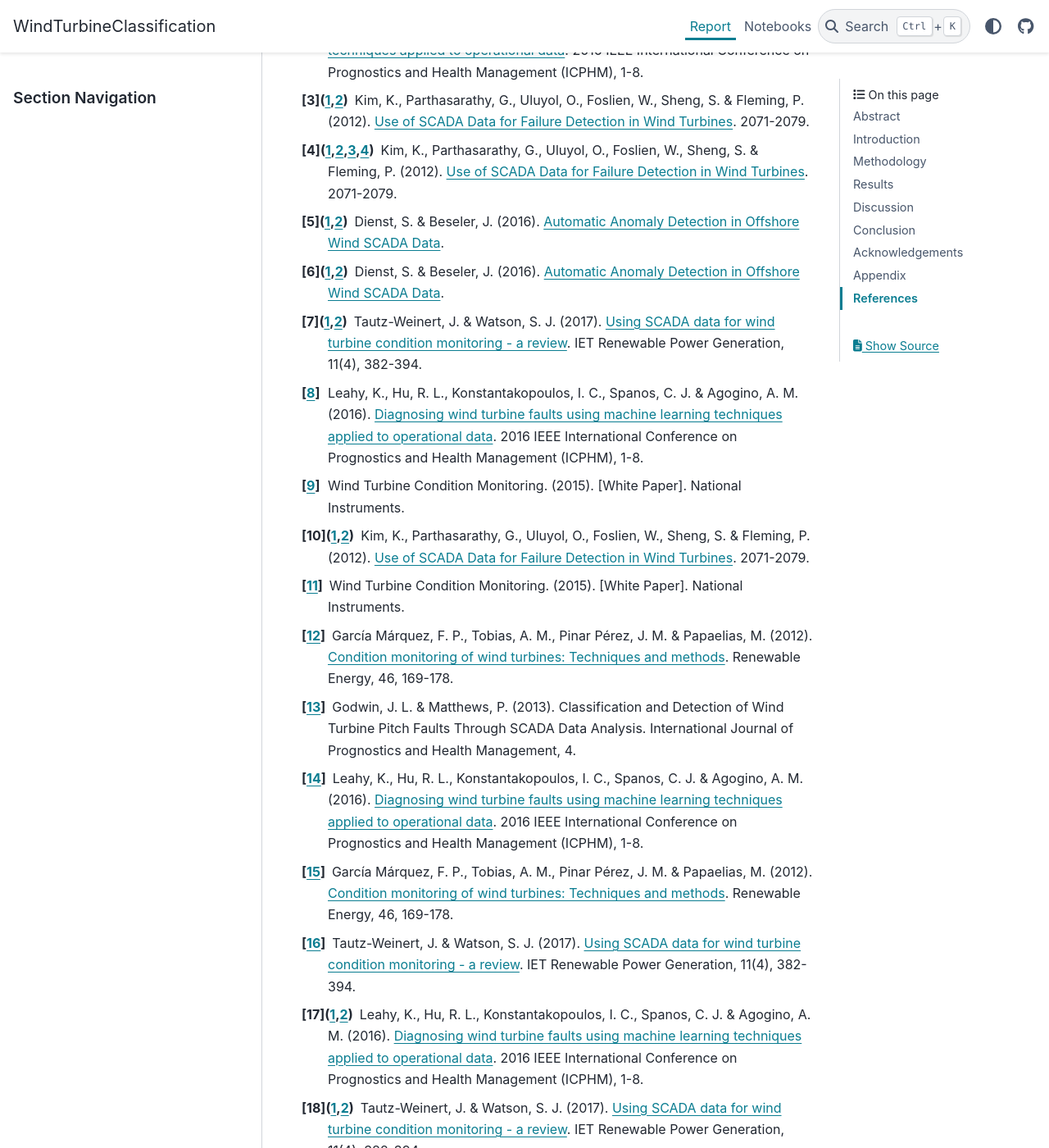
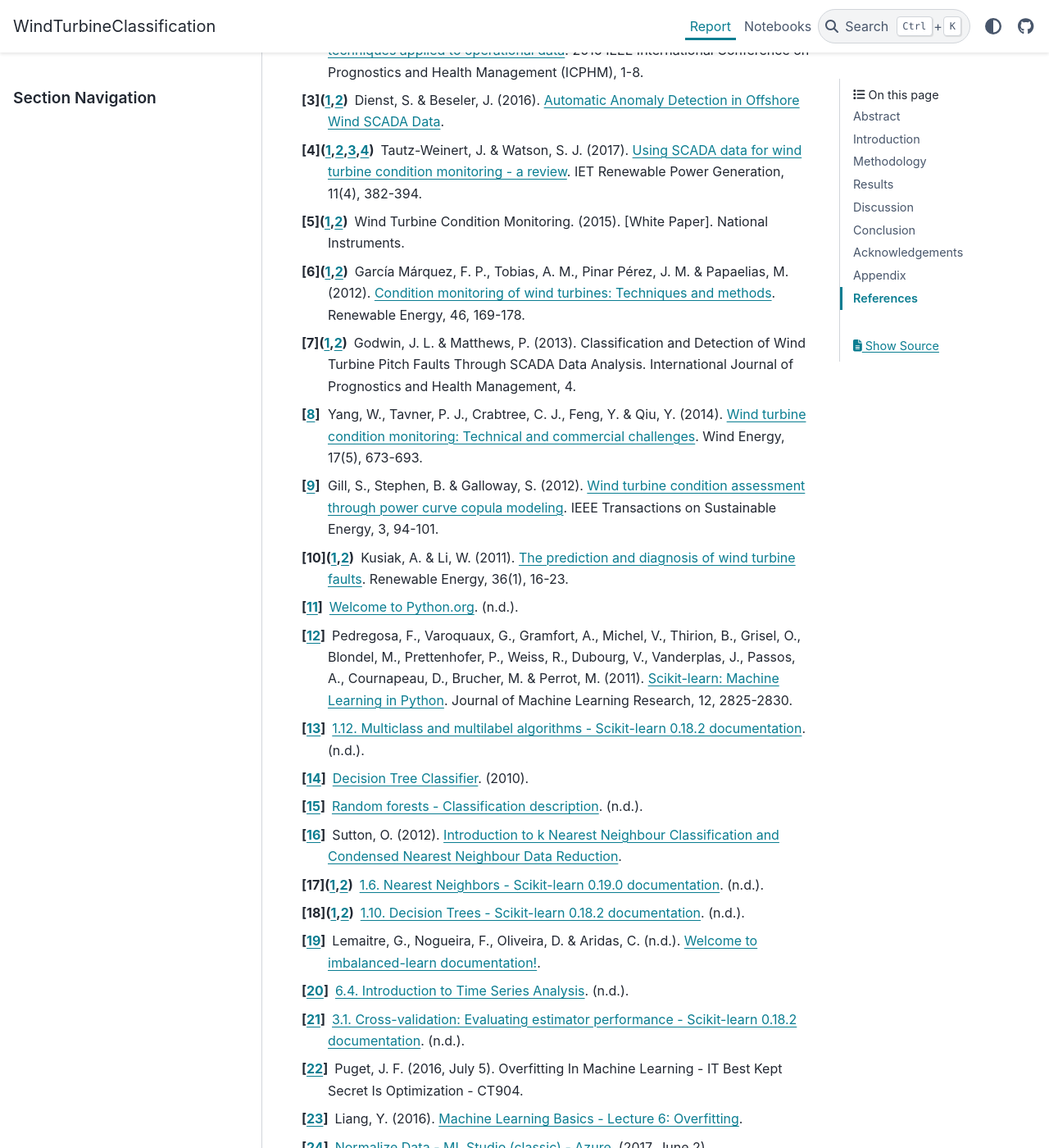
Before and after one commit to nmstreethran/WindTurbineClassification, a Sphinx documentation site: the page built from docs/report.rst, in a window 1280 px wide and 1400 px high, scrolled down 33956 px. Shown: the whole window at 82% size. Built offline with Sphinx 7.4.7 and the PyData theme 0.15.4, drawn with Linux system fonts in a browser that asks for light colours; some of the changed text lies outside the part shown.

Commit message:
fix references

```diff
--- a/docs/conf.py
+++ b/docs/conf.py
@@ -39,7 +39,7 @@ html_title = project
 
 html_theme = "pydata_sphinx_theme"
 
-html_static_path = ["_static"]
+# html_static_path = ["_static"]
 
 html_theme_options = {
     "icon_links": [
--- a/docs/report.rst
+++ b/docs/report.rst
@@ -1090,207 +1090,74 @@ transitions from red (lower scores) to yellow (intermediate) to green
 References
 ----------
 
-.. [1]
-   Kim, K., Parthasarathy, G., Uluyol, O., Foslien, W., Sheng, S. &
-   Fleming, P. (2012). `Use of SCADA Data for Failure Detection in Wind
-   Turbines <https://doi.org/10.1115/ES2011-54243>`__. 2071-2079.
+.. [1] Kim, K., Parthasarathy, G., Uluyol, O., Foslien, W., Sheng, S. & Fleming, P. (2012). `Use of SCADA Data for Failure Detection in Wind Turbines <https://doi.org/10.1115/ES2011-54243>`__. 2071-2079.
 
-.. [2]
-   Leahy, K., Hu, R. L., Konstantakopoulos, I. C., Spanos, C. J. &
-   Agogino, A. M. (2016). `Diagnosing wind turbine faults using machine
-   learning techniques applied to operational
-   data <https://doi.org/10.1109/ICPHM.2016.7542860>`__. 2016 IEEE
-   International Conference on Prognostics and Health Management
-   (ICPHM), 1-8.
+.. [2] Leahy, K., Hu, R. L., Konstantakopoulos, I. C., Spanos, C. J. & Agogino, A. M. (2016). `Diagnosing wind turbine faults using machine learning techniques applied to operational data <https://doi.org/10.1109/ICPHM.2016.7542860>`__. 2016 IEEE International Conference on Prognostics and Health Management (ICPHM), 1-8.
 
-.. [3]
-   Kim, K., Parthasarathy, G., Uluyol, O., Foslien, W., Sheng, S. &
-   Fleming, P. (2012). `Use of SCADA Data for Failure Detection in Wind
-   Turbines <https://doi.org/10.1115/ES2011-54243>`__. 2071-2079.
+.. [3] Dienst, S. & Beseler, J. (2016). `Automatic Anomaly Detection in Offshore Wind SCADA Data <https://windeurope.org/summit2016/conference/submit-an-abstract/pdf/626738292593.pdf>`__.
 
-.. [4]
-   Kim, K., Parthasarathy, G., Uluyol, O., Foslien, W., Sheng, S. &
-   Fleming, P. (2012). `Use of SCADA Data for Failure Detection in Wind
-   Turbines <https://doi.org/10.1115/ES2011-54243>`__. 2071-2079.
+.. [4] Tautz-Weinert, J. & Watson, S. J. (2017). `Using SCADA data for wind turbine condition monitoring - a review <https://doi.org/10.1049/iet-rpg.2016.0248>`__. IET Renewable Power Generation, 11(4), 382-394.
 
-.. [5]
-   Dienst, S. & Beseler, J. (2016). `Automatic Anomaly Detection in
-   Offshore Wind SCADA
-   Data <https://windeurope.org/summit2016/conference/submit-an-abstract/pdf/626738292593.pdf>`__.
+.. [5] Wind Turbine Condition Monitoring. (2015). [White Paper]. National Instruments.
 
-.. [6]
-   Dienst, S. & Beseler, J. (2016). `Automatic Anomaly Detection in
-   Offshore Wind SCADA
-   Data <https://windeurope.org/summit2016/conference/submit-an-abstract/pdf/626738292593.pdf>`__.
+.. [6] García Márquez, F. P., Tobias, A. M., Pinar Pérez, J. M. & Papaelias, M. (2012). `Condition monitoring of wind turbines: Techniques and methods <https://doi.org/10.1016/j.renene.2012.03.003>`__. Renewable Energy, 46, 169-178.
 
-.. [7]
-   Tautz-Weinert, J. & Watson, S. J. (2017). `Using SCADA data for wind
-   turbine condition monitoring - a
-   review <https://doi.org/10.1049/iet-rpg.2016.0248>`__. IET Renewable
-   Power Generation, 11(4), 382-394.
+.. [7] Godwin, J. L. & Matthews, P. (2013). Classification and Detection of Wind Turbine Pitch Faults Through SCADA Data Analysis. International Journal of Prognostics and Health Management, 4.
 
-.. [8]
-   Leahy, K., Hu, R. L., Konstantakopoulos, I. C., Spanos, C. J. &
-   Agogino, A. M. (2016). `Diagnosing wind turbine faults using machine
-   learning techniques applied to operational
-   data <https://doi.org/10.1109/ICPHM.2016.7542860>`__. 2016 IEEE
-   International Conference on Prognostics and Health Management
-   (ICPHM), 1-8.
+.. [8] Yang, W., Tavner, P. J., Crabtree, C. J., Feng, Y. & Qiu, Y. (2014). `Wind turbine condition monitoring: Technical and commercial challenges <https://doi.org/10.1002/we.1508>`__. Wind Energy, 17(5), 673-693.
 
-.. [9]
-   Wind Turbine Condition Monitoring. (2015). [White Paper]. National
-   Instruments.
+.. [9] Gill, S., Stephen, B. & Galloway, S. (2012). `Wind turbine condition assessment through power curve copula modeling <https://doi.org/10.1109/TSTE.2011.2167164>`__. IEEE Transactions on Sustainable Energy, 3, 94-101.
 
-.. [10]
-   Kim, K., Parthasarathy, G., Uluyol, O., Foslien, W., Sheng, S. &
-   Fleming, P. (2012). `Use of SCADA Data for Failure Detection in Wind
-   Turbines <https://doi.org/10.1115/ES2011-54243>`__. 2071-2079.
+.. [10] Kusiak, A. & Li, W. (2011). `The prediction and diagnosis of wind turbine faults <https://doi.org/10.1016/j.renene.2010.05.014>`__. Renewable Energy, 36(1), 16-23.
 
-.. [11]
-   Wind Turbine Condition Monitoring. (2015). [White Paper]. National
-   Instruments.
+.. [11] `Welcome to Python.org <https://www.python.org/>`__. (n.d.).
 
-.. [12]
-   García Márquez, F. P., Tobias, A. M., Pinar Pérez, J. M. & Papaelias,
-   M. (2012). `Condition monitoring of wind turbines: Techniques and
-   methods <https://doi.org/10.1016/j.renene.2012.03.003>`__. Renewable
-   Energy, 46, 169-178.
+.. [12] Pedregosa, F., Varoquaux, G., Gramfort, A., Michel, V., Thirion, B., Grisel, O., Blondel, M., Prettenhofer, P., Weiss, R., Dubourg, V., Vanderplas, J., Passos, A., Cournapeau, D., Brucher, M. & Perrot, M. (2011). `Scikit-learn: Machine Learning in Python <https://jmlr.org/papers/volume12/pedregosa11a/pedregosa11a.pdf>`__. Journal of Machine Learning Research, 12, 2825-2830.
 
-.. [13]
-   Godwin, J. L. & Matthews, P. (2013). Classification and Detection of
-   Wind Turbine Pitch Faults Through SCADA Data Analysis. International
-   Journal of Prognostics and Health Management, 4.
+.. [13] `1.12. Multiclass and multilabel algorithms - Scikit-learn 0.18.2 documentation <https://scikit-learn.org/0.18/modules/multiclass.html>`__. (n.d.).
 
-.. [14]
-   Leahy, K., Hu, R. L., Konstantakopoulos, I. C., Spanos, C. J. &
-   Agogino, A. M. (2016). `Diagnosing wind turbine faults using machine
-   learning techniques applied to operational
-   data <https://doi.org/10.1109/ICPHM.2016.7542860>`__. 2016 IEEE
-   International Conference on Prognostics and Health Management
-   (ICPHM), 1-8.
+.. [14] `Decision Tree Classifier <http://mines.humanoriented.com/classes/2010/fall/csci568/portfolio_exports/lguo/decisionTree.html>`__. (2010).
 
-.. [15]
-   García Márquez, F. P., Tobias, A. M., Pinar Pérez, J. M. & Papaelias,
-   M. (2012). `Condition monitoring of wind turbines: Techniques and
-   methods <https://doi.org/10.1016/j.renene.2012.03.003>`__. Renewable
-   Energy, 46, 169-178.
+.. [15] `Random forests - Classification description <https://www.stat.berkeley.edu/~breiman/RandomForests/cc_home.htm>`__. (n.d.).
 
-.. [16]
-   Tautz-Weinert, J. & Watson, S. J. (2017). `Using SCADA data for wind
-   turbine condition monitoring - a
-   review <https://doi.org/10.1049/iet-rpg.2016.0248>`__. IET Renewable
-   Power Generation, 11(4), 382-394.
+.. [16] Sutton, O. (2012). `Introduction to k Nearest Neighbour Classification and Condensed Nearest Neighbour Data Reduction <http://www.math.le.ac.uk/people/ag153/homepage/KNN/OliverKNN_Talk.pdf>`__.
 
-.. [17]
-   Leahy, K., Hu, R. L., Konstantakopoulos, I. C., Spanos, C. J. &
-   Agogino, A. M. (2016). `Diagnosing wind turbine faults using machine
-   learning techniques applied to operational
-   data <https://doi.org/10.1109/ICPHM.2016.7542860>`__. 2016 IEEE
-   International Conference on Prognostics and Health Management
-   (ICPHM), 1-8.
+.. [17] `1.6. Nearest Neighbors - Scikit-learn 0.19.0 documentation <https://scikit-learn.org/0.19/modules/neighbors.html>`__. (n.d.).
 
-.. [18]
-   Tautz-Weinert, J. & Watson, S. J. (2017). `Using SCADA data for wind
-   turbine condition monitoring - a
-   review <https://doi.org/10.1049/iet-rpg.2016.0248>`__. IET Renewable
-   Power Generation, 11(4), 382-394.
+.. [18] `1.10. Decision Trees - Scikit-learn 0.18.2 documentation <https://scikit-learn.org/0.18/modules/tree.html>`__. (n.d.).
 
-.. [19]
-   Tautz-Weinert, J. & Watson, S. J. (2017). `Using SCADA data for wind
-   turbine condition monitoring - a
-   review <https://doi.org/10.1049/iet-rpg.2016.0248>`__. IET Renewable
-   Power Generation, 11(4), 382-394.
+.. [19] Lemaitre, G., Nogueira, F., Oliveira, D. & Aridas, C. (n.d.). `Welcome to imbalanced-learn documentation! <https://imbalanced-learn.org/stable/>`__.
 
-.. [20]
-   Yang, W., Tavner, P. J., Crabtree, C. J., Feng, Y. & Qiu, Y. (2014).
-   `Wind turbine condition monitoring: Technical and commercial
-   challenges <https://doi.org/10.1002/we.1508>`__. Wind Energy, 17(5),
-   673-693.
+.. [20] `6.4. Introduction to Time Series Analysis <https://www.itl.nist.gov/div898/handbook/pmc/section4/pmc4.htm>`__. (n.d.).
 
-.. [21]
-   Leahy, K., Hu, R. L., Konstantakopoulos, I. C., Spanos, C. J. &
-   Agogino, A. M. (2016). `Diagnosing wind turbine faults using machine
-   learning techniques applied to operational
-   data <https://doi.org/10.1109/ICPHM.2016.7542860>`__. 2016 IEEE
-   International Conference on Prognostics and Health Management
-   (ICPHM), 1-8.
+.. [21] `3.1. Cross-validation: Evaluating estimator performance - Scikit-learn 0.18.2 documentation <https://scikit-learn.org/0.18/modules/cross_validation.html>`__. (n.d.).
 
-.. [22]
-   Gill, S., Stephen, B. & Galloway, S. (2012). `Wind turbine condition
-   assessment through power curve copula
-   modeling <https://doi.org/10.1109/TSTE.2011.2167164>`__. IEEE
-   Transactions on Sustainable Energy, 3, 94-101.
+.. [22] Puget, J. F. (2016, July 5). Overfitting In Machine Learning - IT Best Kept Secret Is Optimization - CT904.
 
-.. [23]
-   Kusiak, A. & Li, W. (2011). `The prediction and diagnosis of wind
-   turbine faults <https://doi.org/10.1016/j.renene.2010.05.014>`__.
-   Renewable Energy, 36(1), 16-23.
+.. [23] Liang, Y. (2016). `Machine Learning Basics - Lecture 6: Overfitting <https://www.cs.princeton.edu/courses/archive/spring16/cos495/slides/ML_basics_lecture6_overfitting.pdf>`__.
 
-.. [24]
-   Godwin, J. L. & Matthews, P. (2013). Classification and Detection of
-   Wind Turbine Pitch Faults Through SCADA Data Analysis. International
-   Journal of Prognostics and Health Management, 4.
+.. [24] `Normalize Data - ML Studio (classic) - Azure <https://docs.microsoft.com/en-us/azure/machine-learning/studio-module-reference/normalize-data>`__. (2017, June 2).
 
-.. [25]
-   Kusiak, A. & Li, W. (2011). `The prediction and diagnosis of wind
-   turbine faults <https://doi.org/10.1016/j.renene.2010.05.014>`__.
-   Renewable Energy, 36(1), 16-23.
+.. [25] `4.3. Preprocessing data - Scikit-learn 0.19.0 documentation <https://scikit-learn.org/0.19/modules/preprocessing.html>`__. (n.d.).
 
-.. [26]
-   Leahy, K., Hu, R. L., Konstantakopoulos, I. C., Spanos, C. J. &
-   Agogino, A. M. (2016). `Diagnosing wind turbine faults using machine
-   learning techniques applied to operational
-   data <https://doi.org/10.1109/ICPHM.2016.7542860>`__. 2016 IEEE
-   International Conference on Prognostics and Health Management
-   (ICPHM), 1-8.
+.. [26] `3.3. Model evaluation: Quantifying the quality of predictions-Scikit-learn 0.19.2 documentation <https://scikit-learn.org/0.19/modules/model_evaluation.html>`__. (n.d.).
 
-.. [27]
-   `Welcome to Python.org <https://www.python.org/>`__. (n.d.).
+.. [27] de Ruiter, A. (2015, February 9). Performance measures in Azure ML: Accuracy, Precision, Recall and F1 Score.
 
-.. [28]
-   Pedregosa, F., Varoquaux, G., Gramfort, A., Michel, V., Thirion, B.,
-   Grisel, O., Blondel, M., Prettenhofer, P., Weiss, R., Dubourg, V.,
-   Vanderplas, J., Passos, A., Cournapeau, D., Brucher, M. & Perrot, M.
-   (2011). `Scikit-learn: Machine Learning in
-   Python <https://jmlr.org/papers/volume12/pedregosa11a/pedregosa11a.pdf>`__.
-   Journal of Machine Learning Research, 12, 2825-2830.
+.. [28] `Performance Measures for Machine Learning <https://www.cs.cornell.edu/courses/cs578/2003fa/performance_measures.pdf>`__. (n.d.).
 
-.. [29]
-   `1.12. Multiclass and multilabel algorithms - Scikit-learn 0.18.2
-   documentation <https://scikit-learn.org/0.18/modules/multiclass.html>`__.
-   (n.d.).
+.. [29] SAS Help Center: Precision, Recall, and the F1 Score.
 
-.. [30]
-   `Decision Tree
-   Classifier <http://mines.humanoriented.com/classes/2010/fall/csci568/portfolio_exports/lguo/decisionTree.html>`__.
-   (2010).
+.. [30] Rudy, J. (2013). `Plotting feature importance - Py-earth 0.1.0 documentation <https://contrib.scikit-learn.org/py-earth/auto_examples/plot_feature_importance.html>`__.
 
-.. [31]
-   `Random forests - Classification
-   description <https://www.stat.berkeley.edu/~breiman/RandomForests/cc_home.htm>`__.
-   (n.d.).
+.. [31] Gutierrez-Osuna, R. (n.d.). L8: Nearest neighbors - CSCE 666 Pattern Analysis. CSE@TAMU.
 
-.. [32]
-   Sutton, O. (2012). `Introduction to k Nearest Neighbour
-   Classification and Condensed Nearest Neighbour Data
-   Reduction <http://www.math.le.ac.uk/people/ag153/homepage/KNN/OliverKNN_Talk.pdf>`__.
+.. [32] Maitra, R. (n.d.). Distribution-free Predictive Approaches.
 
-.. [33]
-   `1.6. Nearest Neighbors - Scikit-learn 0.19.0
-   documentation <https://scikit-learn.org/0.19/modules/neighbors.html>`__.
-   (n.d.).
+.. [33] Reactive power - npower Business. (n.d.).
 
-.. [34]
-   `1.10. Decision Trees - Scikit-learn 0.18.2
-   documentation <https://scikit-learn.org/0.18/modules/tree.html>`__.
-   (n.d.).
+.. [34] Overbye, T. & Baldick, R. (n.d.). `EE369 POWER SYSTEM ANALYSIS - Lecture 18: Fault Analysis <https://users.ece.utexas.edu/~baldick/classes/369/Lecture_18.ppt>`__.
 
-.. [35]
-   Lemaitre, G., Nogueira, F., Oliveira, D. & Aridas, C. (n.d.).
-   `Welcome to imbalanced-learn
-   documentation! <https://imbalanced-learn.org/stable/>`__.
+.. [35] `Statistics Show Bearing Problems Cause the Majority of Wind Turbine Gearbox Failures <https://www.energy.gov/eere/wind/articles/statistics-show-bearing-problems-cause-majority-wind-turbine-gearbox-failures>`__. (2015, September 17). Energy.gov.
 
-.. [36]
-   `6.4. Introduction to Time Series
-   Analysis <https://www.itl.nist.gov/div898/handbook/pmc/section4/pmc4.htm>`__.
-   (n.d.).
+.. [36] Sheng, S., McDade, M. & Errichello, R. (2011, October). `Wind Turbine Gearbox Failure Modes - A Brief <https://www.nrel.gov/docs/fy12osti/53084.pdf>`__. ASME/STLE 2011 International Joint Tribology Conference, Los Angeles, CA, USA.
```
